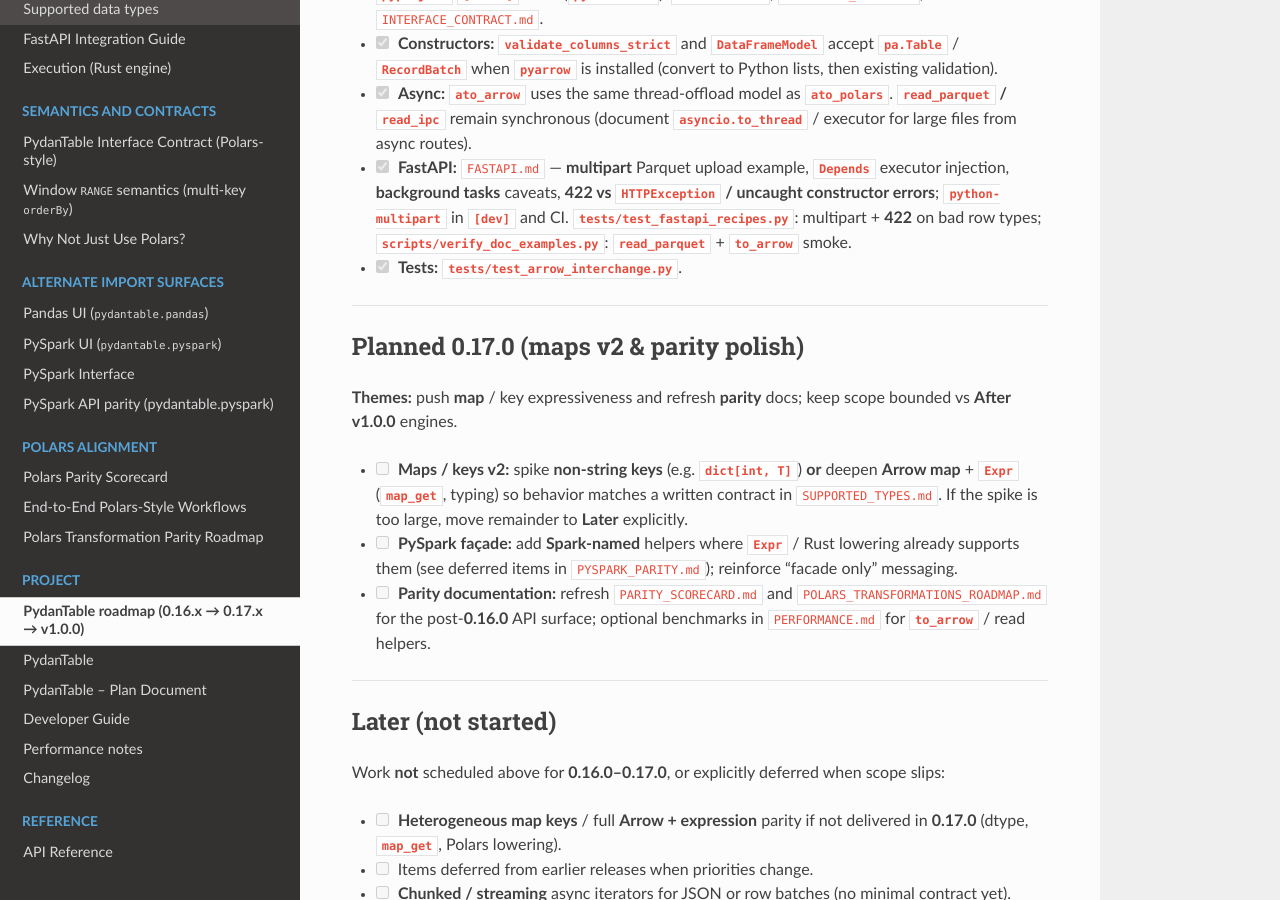
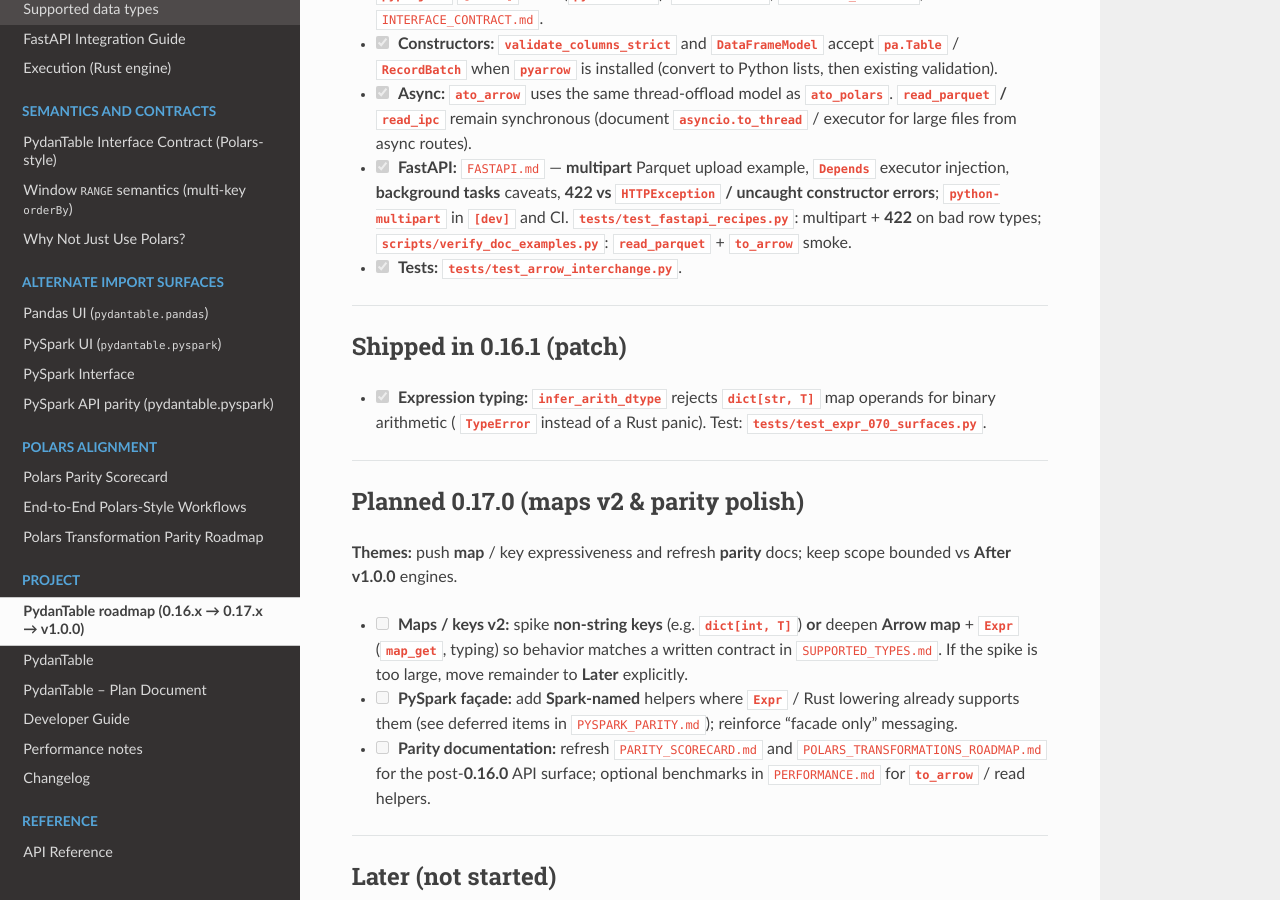
Before and after one commit to eddiethedean/pydantable, a Sphinx documentation site: the page built from docs/ROADMAP.md, in a window 1280 px wide and 900 px high, scrolled down 7366 px. Built offline with Sphinx 7.4.7 and the Read the Docs theme 3.1.0, drawn with Linux system fonts in a browser that asks for light colours; the version number is read from the project's files by our own code.

Commit message:
chore: release 0.16.1
Bump pyproject, Cargo, and __version__; update README, changelog,
ROADMAP, POLARS_TRANSFORMATIONS_ROADMAP, and DEVELOPER tag examples.

```diff
--- a/docs/DEVELOPER.md
+++ b/docs/DEVELOPER.md
@@ -239,8 +239,8 @@
 
 ### Publishing (PyPI)
 
-Pushing a git tag matching `v*` (for example `v0.16.0`) runs `.github/workflows/release.yml`: format, clippy, audit, deny, Python lint/tests, then **`maturin build`** (per target) and **`twine upload --skip-existing dist/*`** to PyPI. The repository needs a **`PYPI_API_TOKEN`** secret (`TWINE_USERNAME` is **`__token__`** in the workflow). The sdist/wheel version comes from `pyproject.toml` / Maturin on that commit. Keep the workflow’s **Python test dependencies** aligned with **`.github/workflows/ci.yml`** (e.g. **`pytest-asyncio`**, **`fastapi`**, **`httpx`**, **`python-multipart`**, **`pyarrow`**) so async and optional integration tests are not skipped on tag builds.
+Pushing a git tag matching `v*` (for example `v0.16.1`) runs `.github/workflows/release.yml`: format, clippy, audit, deny, Python lint/tests, then **`maturin build`** (per target) and **`twine upload --skip-existing dist/*`** to PyPI. The repository needs a **`PYPI_API_TOKEN`** secret (`TWINE_USERNAME` is **`__token__`** in the workflow). The sdist/wheel version comes from `pyproject.toml` / Maturin on that commit. Keep the workflow’s **Python test dependencies** aligned with **`.github/workflows/ci.yml`** (e.g. **`pytest-asyncio`**, **`fastapi`**, **`httpx`**, **`python-multipart`**, **`pyarrow`**) so async and optional integration tests are not skipped on tag builds.
 
 **GNU manylinux wheels** are built with **`PyO3/maturin-action`** inside the default **manylinux Docker** images (`manylinux: 2_17` / `2_28`). Avoid **`container: off`** plus **`--zig`** on the host for those targets: linker failures and **OOM** are common with a Polars-sized dependency tree. **musllinux** jobs still use **`--zig`** in `release.yml` as needed.
 
-The version in `pyproject.toml` on the commit you tag is the one PyPI receives — use **`v` + that version** (for example **`v0.16.0`**).
+The version in `pyproject.toml` on the commit you tag is the one PyPI receives — use **`v` + that version** (for example **`v0.16.1`**).
--- a/docs/ROADMAP.md
+++ b/docs/ROADMAP.md
@@ -1,6 +1,6 @@
 # PydanTable roadmap (0.16.x → 0.17.x → v1.0.0)
 
-**Current release: `0.16.0`.** This document summarizes what recent releases include, how they relate to the original phase plan, planned minor **0.17.0**, and what is still open before calling **`v1.0.0`**.
+**Current release: `0.16.1`.** This document summarizes what recent releases include, how they relate to the original phase plan, planned minor **0.17.0**, and what is still open before calling **`v1.0.0`**.
 
 Release history (high level): [`changelog.md`](changelog.md).
 
@@ -202,6 +202,12 @@
 
 ---
 
+## Shipped in 0.16.1 (patch)
+
+- [x] **Expression typing:** **`infer_arith_dtype`** rejects **`dict[str, T]`** map operands for binary arithmetic ( **`TypeError`** instead of a Rust panic). Test: **`tests/test_expr_070_surfaces.py`**.
+
+---
+
 ## Planned 0.17.0 (maps v2 & parity polish)
 
 **Themes:** push **map** / key expressiveness and refresh **parity** docs; keep scope bounded vs **After v1.0.0** engines.
--- a/pyproject.toml
+++ b/pyproject.toml
@@ -4,7 +4,7 @@
 
 [project]
 name = "pydantable"
-version = "0.16.0"
+version = "0.16.1"
 description = "Strongly-typed DataFrames for Python, powered by Rust."
 readme = "README.md"
 license = { text = "MIT" }
```
Also changed, not shown: README.md (+3 -3 lines), docs/POLARS_TRANSFORMATIONS_ROADMAP.md (+2 -1 lines), docs/changelog.md (+6 -0 lines), 2 other files.
